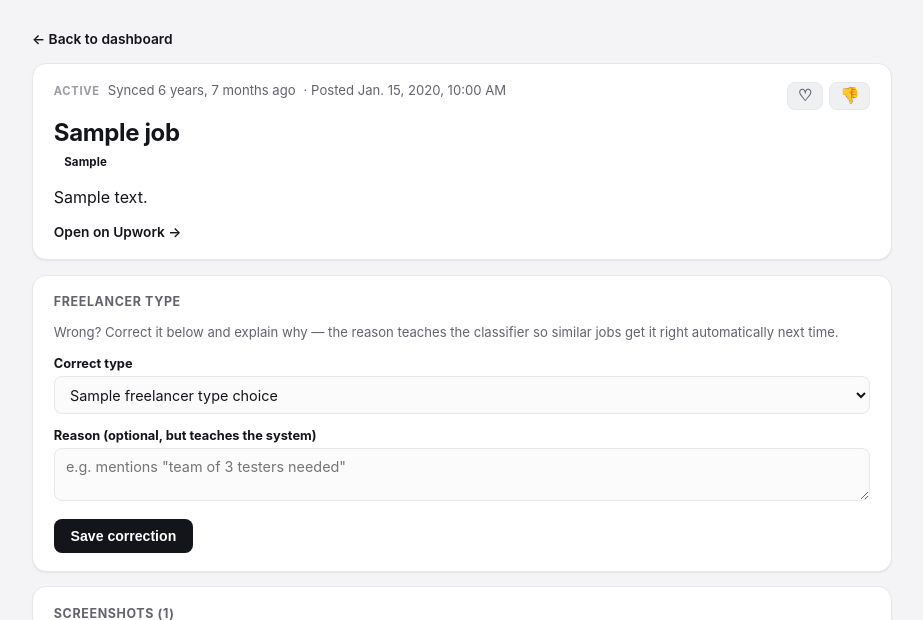
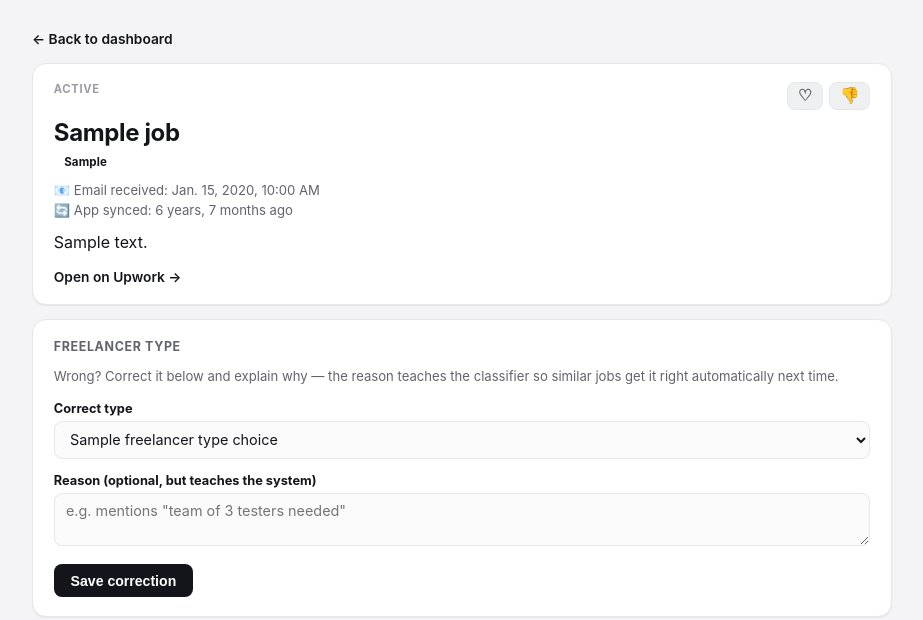
Before and after one commit to thoufeeq87/Upwork-Assistant-, a Django app: template templates/jobs/detail.html in a window 1280 px wide. Shown: the part 53-673 px from the top of the page, without its empty margins (178-1101 px from the left). Run offline with Django 5.2, Linux system fonts and the light colour scheme; the template is opened without the code that fills it: most values are stand-ins (such as "Sample title", 1, 10 or a date in 2020); grey boxes marked "Sample" are stand-in pictures; data that the repository does not hold is empty; some libraries are stand-ins or nearby versions.

Commit message:
Rename posted_at to email_received_at; show it separately from sync time
The field was already populated from Gmail's own internalDate (when
the alert email landed in the inbox), but was named/labeled "Posted"
everywhere, wrongly implying it was Upwork's own job-posting
timestamp. Renamed to email_received_at with an accurate help text,
and used a proper RenameField migration (not Django's default
generated remove+add) so existing production data survives the
migration instead of being silently dropped.

Dashboard cards and the detail page now show "Email received: <date>"
and "Synced: <relative time>" as two visually separate lines (each
with its own icon), rather than the previous single combined line —
matching the explicit ask to keep them in separate spaces.

Verified live: RenameField migration applies cleanly, and a job with
email_received_at=9:00 UTC correctly renders as 1:00 PM (UAE time) on
both pages. 37 tests still passing.

```diff
--- a/ingestion/services.py
+++ b/ingestion/services.py
@@ -34,7 +34,7 @@ def sync_new_alerts() -> int:
                     "upwork_url": parsed.url,
                     "freelancer_type": freelancer_type,
                     "classification_meta": meta,
-                    "posted_at": datetime.fromisoformat(internal_date),
+                    "email_received_at": datetime.fromisoformat(internal_date),
                 },
             )
             if was_created:
--- a/jobs/admin.py
+++ b/jobs/admin.py
@@ -5,7 +5,7 @@ from .models import FreelancerTypeCorrection, Job, LearnedKeyword
 
 @admin.register(Job)
 class JobAdmin(admin.ModelAdmin):
-    list_display = ("title", "freelancer_type", "status", "posted_at", "created_at")
+    list_display = ("title", "freelancer_type", "status", "email_received_at", "created_at")
     list_filter = ("status", "freelancer_type")
     search_fields = ("title", "snippet_text", "job_uid", "upwork_url")
     readonly_fields = ("created_at", "updated_at")
--- a/jobs/models.py
+++ b/jobs/models.py
@@ -42,7 +42,10 @@ class Job(models.Model):
     )
     status = models.CharField(max_length=32, choices=Status.choices, default=Status.NEW)
     is_favorite = models.BooleanField(default=False, help_text="Starred jobs are also protected from the retention purge.")
-    posted_at = models.DateTimeField(null=True, blank=True)
+    email_received_at = models.DateTimeField(
+        null=True, blank=True,
+        help_text="When the Upwork alert email landed in Gmail (its internalDate) — not when Upwork itself posted the job.",
+    )
     created_at = models.DateTimeField(auto_now_add=True)
     updated_at = models.DateTimeField(auto_now=True)
 
--- a/templates/jobs/detail.html
+++ b/templates/jobs/detail.html
@@ -5,13 +5,7 @@
 
 <div class="card" style="margin-top:0.9rem;">
   <div style="display:flex; justify-content:space-between; align-items:flex-start;">
-    <div style="display:flex; align-items:baseline; gap:0.5rem; flex-wrap:wrap;">
-      <span class="status">{{ job.get_status_display }}</span>
-      <span class="hint" title="{{ job.created_at|date:'N j, Y, g:i A' }}">Synced {{ job.created_at|timesince }} ago</span>
-      {% if job.posted_at %}
-        <span class="hint">&middot; Posted {{ job.posted_at|date:"N j, Y, g:i A" }}</span>
-      {% endif %}
-    </div>
+    <span class="status">{{ job.get_status_display }}</span>
     <div class="job-actions">
       {% include "jobs/_favorite_button.html" %}
       <form method="post" action="{% url 'jobs:skip_job' job.id %}" style="display:inline;"
@@ -23,6 +17,12 @@
   </div>
   <h1 style="margin-top:0.5rem;">{{ job.title }}</h1>
   <span class="badge badge-{{ job.freelancer_type }}">{{ job.get_freelancer_type_display }}</span>
+  <div style="margin-top:0.6rem; display:flex; flex-direction:column; gap:0.2rem;">
+    {% if job.email_received_at %}
+      <span class="hint">&#128231; Email received: {{ job.email_received_at|date:"N j, Y, g:i A" }}</span>
+    {% endif %}
+    <span class="hint" title="{{ job.created_at|date:'N j, Y, g:i A' }}">&#128260; App synced: {{ job.created_at|timesince }} ago</span>
+  </div>
   <p style="margin:0.75rem 0;">{{ job.snippet_text }}</p>
   <a class="link" href="{{ job.upwork_url }}" target="_blank" rel="noopener">Open on Upwork &rarr;</a>
 </div>
```
Also changed, not shown: templates/jobs/_job_card.html (+7 -4 lines), jobs/migrations/0004_rename_posted_at_to_email_received_at.py (added).
